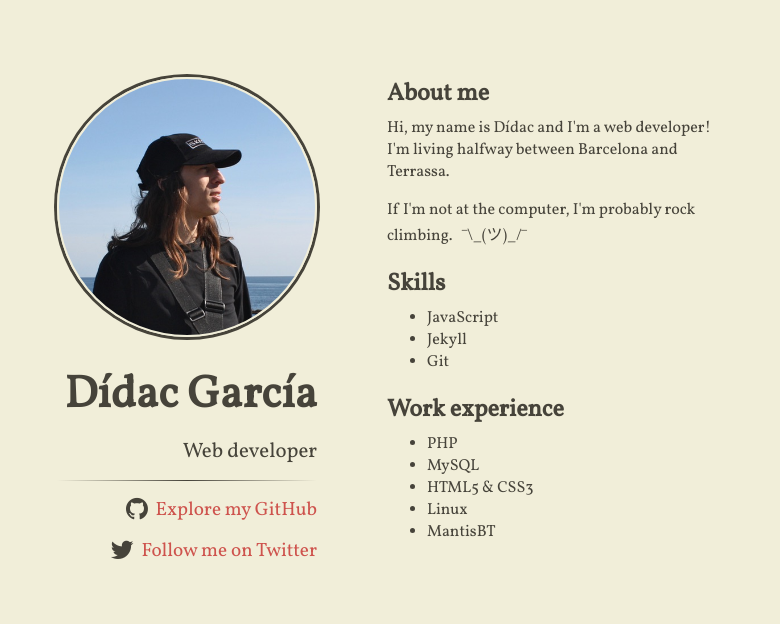
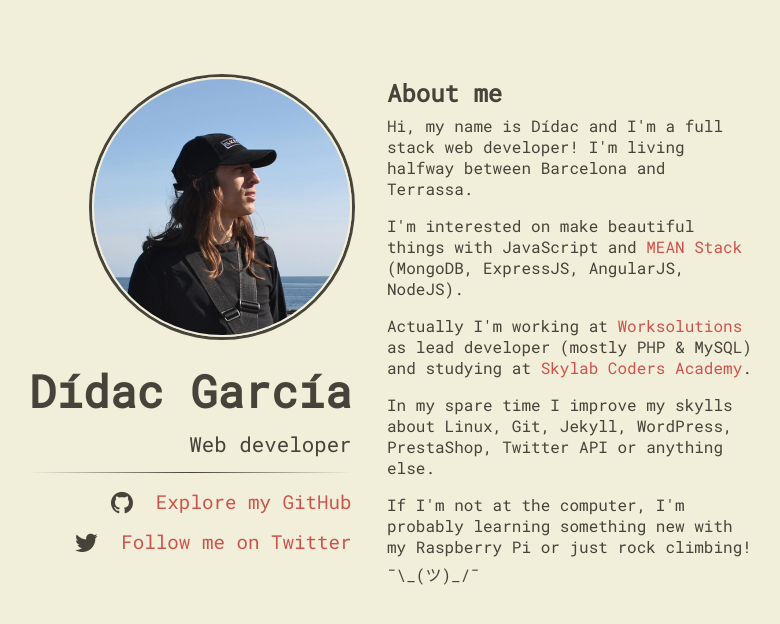
Before and after one commit to didaquis/didaquis, a Jekyll site: the page built from index.html, in a window 1280 px wide. Shown: the top 624 px of the page, without its empty margins (253-1033 px from the left). Built offline with Jekyll 4.4.1, drawn with Linux system fonts in a browser that asks for light colours; nearby versions of some CDN libraries.

Commit message:
Boceto nuevo contenido y tipografía. Mejoras visualización

```diff
--- a/_includes/content.html
+++ b/_includes/content.html
@@ -1,19 +1,6 @@
 <h2>About me</h2>
-<p>Hi, my name is Dídac and I'm a web developer! I'm living halfway between Barcelona and Terrassa.</p>
-<p>If I'm not at the computer, I'm probably rock climbing. &nbsp; <span style="white-space: nowrap">¯\_(ツ)_/¯</span></p>
-
-<h2>Skills</h2>
-<ul>
-	<li>JavaScript</li>
-	<li>Jekyll</li>
-	<li>Git</li>
-</ul>
-
-<h2>Work experience</h2>
-<ul>
-	<li>PHP</li>
-	<li>MySQL</li>
-	<li>HTML5 & CSS3</li>
-	<li>Linux</li>
-	<li>MantisBT</li>
-</ul>
+<p>Hi, my name is Dídac and I'm a full stack web developer! I'm living halfway between Barcelona and Terrassa.</p>
+<p>I'm interested on make beautiful things with JavaScript and <a href="https://es.wikipedia.org/wiki/MEAN" target="_blank" title="MEAN stack on Wikipedia">MEAN Stack</a> (MongoDB, ExpressJS, AngularJS, NodeJS).</p>
+<p>Actually I'm working at <a href="https://worksolutions.es" target="_blank" title="Worksolutions">Worksolutions</a> as lead developer (mostly PHP & MySQL) and studying at <a href="http://www.skylabcoders.com/es" target="_blank" title="Skylab Coders Academy">Skylab Coders Academy</a>.</p>
+<p>In my spare time I improve my skylls about Linux, Git, Jekyll, WordPress, PrestaShop, Twitter API or anything else.</p>
+<p>If I'm not at the computer, I'm probably learning something new with my Raspberry Pi or just rock climbing!<br><span style="white-space: nowrap; line-height: 220%;">¯\_(ツ)_/¯</span></p>
--- a/_includes/head.html
+++ b/_includes/head.html
@@ -9,7 +9,7 @@
 	<link rel="stylesheet" href="{{ site.baseurl }}/assets/normalize.css">
 	<link rel="stylesheet" href="{{ site.baseurl }}/assets/main.css">
 	<link href="//maxcdn.bootstrapcdn.com/font-awesome/4.2.0/css/font-awesome.min.css" rel="stylesheet">
-	<link href='https://fonts.googleapis.com/css?family=Vollkorn' rel='stylesheet' type='text/css'>
+	<link href="https://fonts.googleapis.com/css?family=Roboto+Mono" rel="stylesheet">
 
 	<link rel="canonical" href="{{ site.url }}{{ page.url }}">
 
--- a/assets/main.scss
+++ b/assets/main.scss
@@ -6,16 +6,17 @@ $anchor-text-color: #CE534D;
 $background-color: #F1EED9;
 
 body {
-	font-family: 'Vollkorn', serif;
+	font-family: 'Roboto Mono', monospace;
 	color: $text-color;
 	background-color: $background-color;
 }
 
 header,
 main {
-	padding: 0 10px;
 	margin-bottom: 30px;
+	padding: 0 14px;
 }
+
 
 h2 {
 	margin-top: 20px;
@@ -109,13 +110,6 @@ footer {
 	height: 20px;
 }
 
-.poweredby {
-	font-family: "Arial Narrow", Arial;
-	font-size: 0.6em;
-	line-height: 0.6em;
-	padding: 0 5px;
-}
-
 /*** media queries ***/
 /* X-Small devices (phones, 480px and up) */
 @media (min-width: 480px) {
@@ -128,10 +122,8 @@ footer {
 
 /* All other devices (768px and up) */
 @media (min-width: 768px) {
-	/* past 768px the layout is changed and the wrapper has a fixed width of 680px
-	to accomodate both the header column and the content column */
 	.wrapper {
-		width: 680px;
+		width: 744px;
 	}
 
 	/* the header column stays left and has a dynamic width with all contents
```
